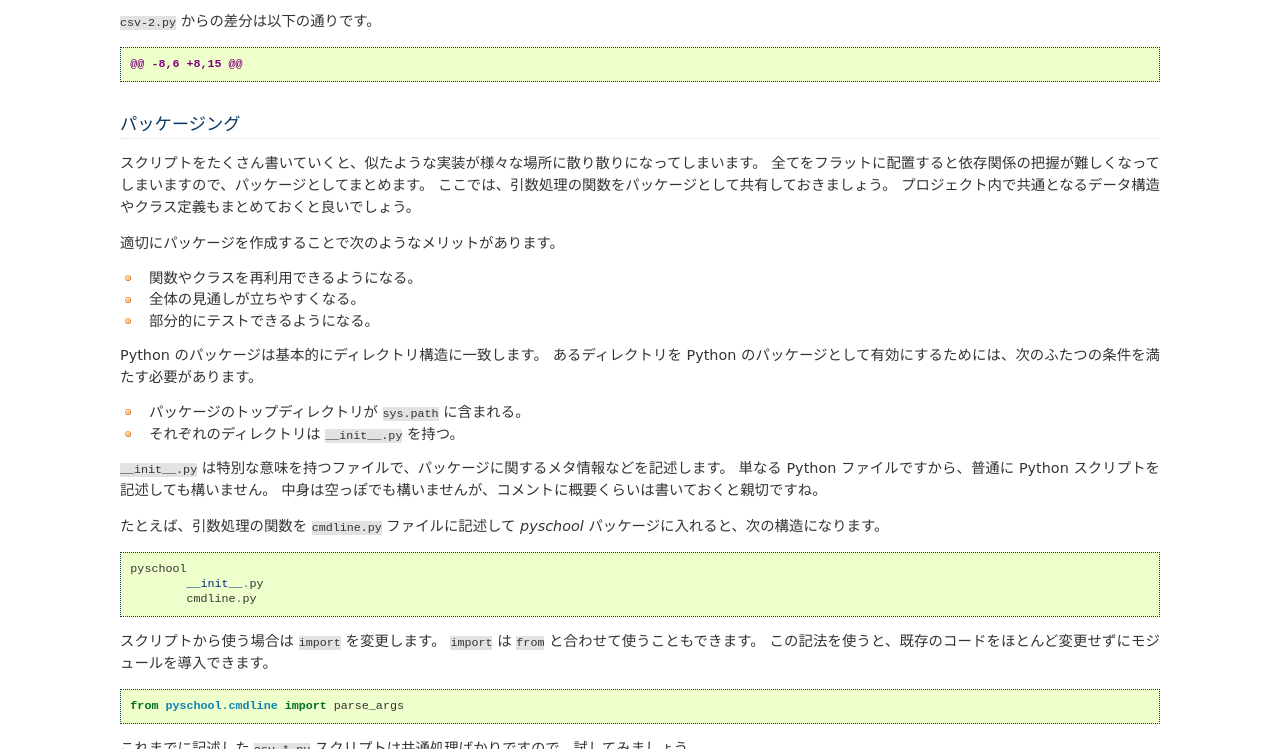
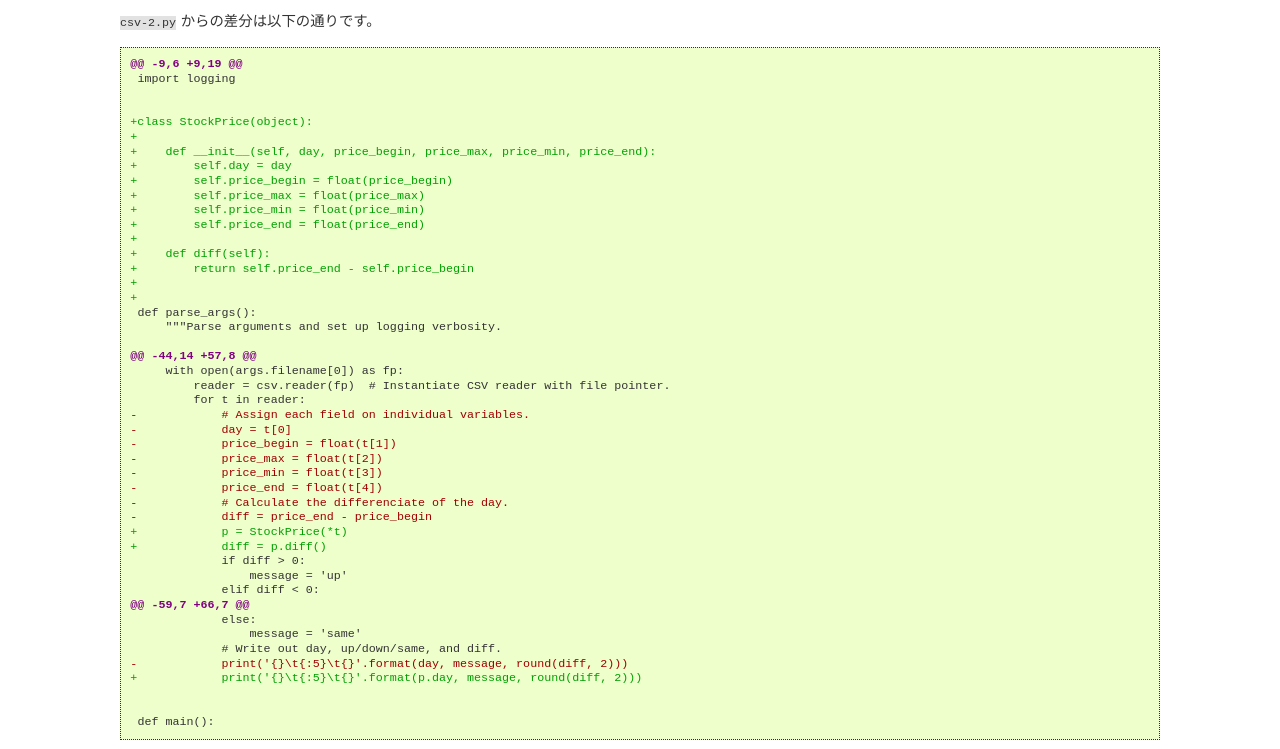
Before and after one commit to skitazaki/python-school-ja, a Sphinx documentation site: the page built from doc/csv/csv-5.txt, in a window 1280 px wide and 1400 px high, scrolled down 898 px, cut to the strip 203-952 px from the top of the window. Built offline with Sphinx 7.4.7, drawn with Linux system fonts in a browser that asks for light colours.

Commit message:
Fix some typo and more information

```diff
--- a/doc/csv/csv-4.txt
+++ b/doc/csv/csv-4.txt
@@ -68,6 +68,7 @@ dict のテスト
 ヘッダー行無しの :file:`csv-1.csv` を読み込む場合はオプションを付けずに実行します。
 
 :file:`csv-2.py` からの差分は以下の通りです。
+組み込み関数 ``next()`` を使って１行だけ読み込む処理も記載していますので、確認しておきましょう。
 
 .. code-block:: diff
 
--- a/doc/csv/csv-5.txt
+++ b/doc/csv/csv-5.txt
@@ -72,7 +72,52 @@ Python はトップレベルに関数を定義できますので、無理にク
 
 .. code-block:: diff
 
-    @@ -8,6 +8,15 @@
+    @@ -9,6 +9,19 @@
+     import logging
+
+
+    +class StockPrice(object):
+    +
+    +    def __init__(self, day, price_begin, price_max, price_min, price_end):
+    +        self.day = day
+    +        self.price_begin = float(price_begin)
+    +        self.price_max = float(price_max)
+    +        self.price_min = float(price_min)
+    +        self.price_end = float(price_end)
+    +
+    +    def diff(self):
+    +        return self.price_end - self.price_begin
+    +
+    +
+     def parse_args():
+         """Parse arguments and set up logging verbosity.
+
+    @@ -44,14 +57,8 @@
+         with open(args.filename[0]) as fp:
+             reader = csv.reader(fp)  # Instantiate CSV reader with file pointer.
+             for t in reader:
+    -            # Assign each field on individual variables.
+    -            day = t[0]
+    -            price_begin = float(t[1])
+    -            price_max = float(t[2])
+    -            price_min = float(t[3])
+    -            price_end = float(t[4])
+    -            # Calculate the differenciate of the day.
+    -            diff = price_end - price_begin
+    +            p = StockPrice(*t)
+    +            diff = p.diff()
+                 if diff > 0:
+                     message = 'up'
+                 elif diff < 0:
+    @@ -59,7 +66,7 @@
+                 else:
+                     message = 'same'
+                 # Write out day, up/down/same, and diff.
+    -            print('{}\t{:5}\t{}'.format(day, message, round(diff, 2)))
+    +            print('{}\t{:5}\t{}'.format(p.day, message, round(diff, 2)))
+
+
+     def main():
 
 パッケージング
 ========================================
--- a/doc/csv/csv-6.txt
+++ b/doc/csv/csv-6.txt
@@ -78,7 +78,7 @@ O/R マッパーを使うためにはいくつかの準備が必要になりま
 宿題
 ====
 
-* １年分のデータを SQLite に登録してください。
+* １年分のデータを SQLite に登録してください。 `株価データダウンロードサイト`_ (k-db.com) から日経平均株価の日足を利用させて頂きましょう。
 * データベースからレコードを抽出する処理を記述し、１年間の株価の動きをまとめてみましょう。
   始値から終値が上がった日と下がった日の数を集計してください。
 * データベースを SQLite から MySQL または PostgreSQL に切り替えるために必要な手順をドキュメントにまとめてください。
@@ -87,3 +87,5 @@ O/R マッパーを使うためにはいくつかの準備が必要になりま
 
 以上で、CSV に関する処理は一通り学習できたと思います。
 手持ちのデータを処理するために、自分用のプロジェクトを作成してみましょう。
+
+.. _`株価データダウンロードサイト`: http://k-db.com/
```
Also changed, not shown: doc/csv/csv-1.txt (+32 -0 lines), 5 other files.
